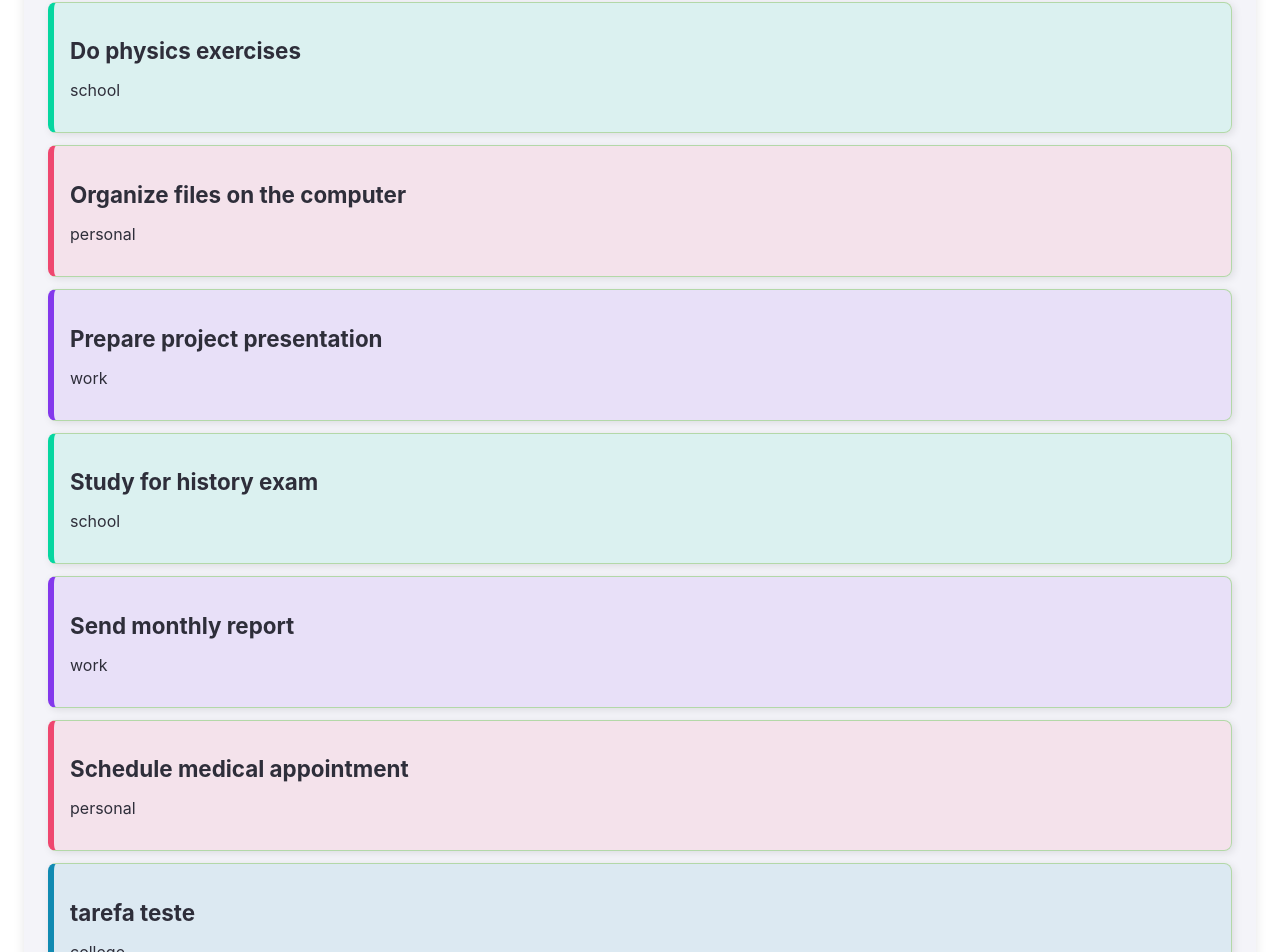
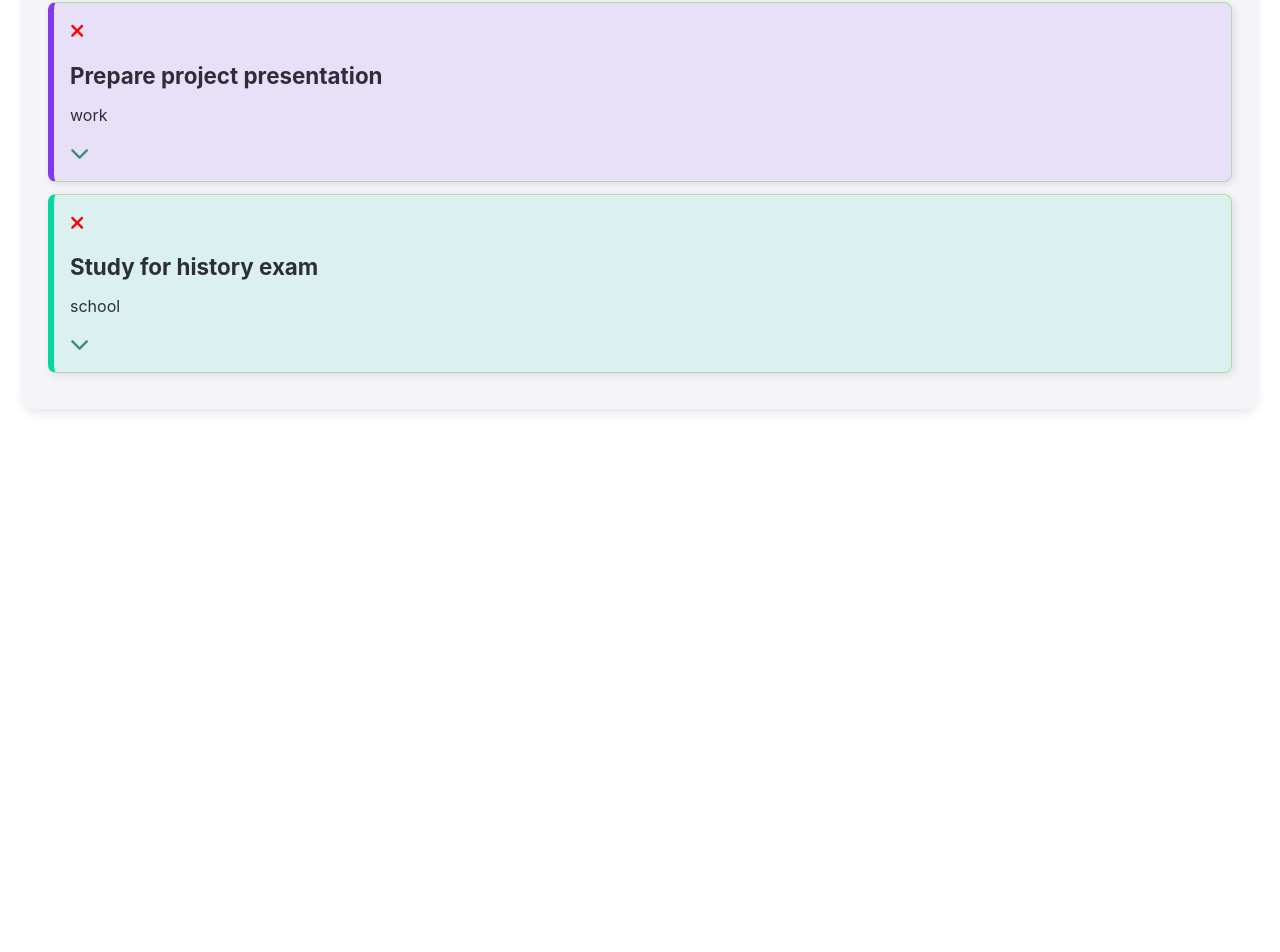
Before and after one commit to GuilhermeM2002/Angular-ToDoList, an Angular app in the folder toDoList/: page / in a window 1280 px wide. Shown: the part 900-1852 px from the top of the page. After the commit the page ends 1325 px from the top, so only its background shows below. Built offline with nearby package versions, Linux system fonts and the light colour scheme; data requests are answered from the project's data file.

Commit message:
add: delete and toggle task

```diff
--- a/toDoList/angular.json
+++ b/toDoList/angular.json
@@ -32,7 +32,8 @@
               }
             ],
             "styles": [
-              "src/styles/styles.scss"
+              "src/styles/styles.scss",
+              "node_modules/@fortawesome/fontawesome-free/css/all.min.css"
             ],
             "scripts": []
           },
--- a/toDoList/db.json
+++ b/toDoList/db.json
@@ -1,11 +1,5 @@
 {
   "tasks": [
-    {
-      "id": "da91",
-      "task": "Study C#",
-      "category": "college",
-      "completed": true
-    },
     {
       "id": "ab12",
       "task": "Review math notes",
@@ -16,7 +10,7 @@
       "id": "cd34",
       "task": "Buy stationery supplies",
       "category": "personal",
-      "completed": false
+      "completed": true
     },
     {
       "id": "ef56",
@@ -25,52 +19,16 @@
       "completed": true
     },
     {
-      "id": "gh78",
-      "task": "Do physics exercises",
-      "category": "school",
-      "completed": false
-    },
-    {
-      "id": "ij90",
-      "task": "Organize files on the computer",
-      "category": "personal",
-      "completed": true
-    },
-    {
       "id": "kl12",
       "task": "Prepare project presentation",
       "category": "work",
-      "completed": false
+      "completed": true
     },
     {
       "id": "mn34",
       "task": "Study for history exam",
       "category": "school",
       "completed": false
-    },
-    {
-      "id": "op56",
-      "task": "Send monthly report",
-      "category": "work",
-      "completed": true
-    },
-    {
-      "id": "qr78",
-      "task": "Schedule medical appointment",
-      "category": "personal",
-      "completed": false
-    },
-    {
-      "id": "774a",
-      "task": "tarefa teste",
-      "category": "college",
-      "completed": false
-    },
-    {
-      "id": "a701",
-      "task": "tarefa teste 2",
-      "category": "work",
-      "completed": false
     }
   ]
 }
--- a/toDoList/package.json
+++ b/toDoList/package.json
@@ -19,6 +19,7 @@
     "@angular/platform-browser": "^19.1.0",
     "@angular/platform-browser-dynamic": "^19.1.0",
     "@angular/router": "^19.1.0",
+    "@fortawesome/fontawesome-free": "^6.7.2",
     "rxjs": "~7.8.0",
     "tslib": "^2.3.0",
     "zone.js": "~0.15.0"
--- a/toDoList/src/app/components/group-tasks/group-tasks.component.html
+++ b/toDoList/src/app/components/group-tasks/group-tasks.component.html
@@ -5,6 +5,8 @@
     </div>
     <app-add-task (onAddTask)="addNewTask($event)"></app-add-task>
     @for (task of tasks; track $index) {
-        <app-item-task [task]= task></app-item-task>
+        <app-item-task [task]= task
+        (onDeleteTask)="deleteTask($event)"
+        (onToggleCompleted)="toggleCompleted($event)"></app-item-task>
     }
 </div>
--- a/toDoList/src/app/components/group-tasks/group-tasks.component.ts
+++ b/toDoList/src/app/components/group-tasks/group-tasks.component.ts
@@ -27,4 +27,15 @@ export class GroupTasksComponent implements OnInit {
       this.tasks.push(task);
     });
   }
+
+  deleteTask(task: Task){
+    this.taskService.deleteTask(task).subscribe(() =>
+      (this.tasks = this.tasks.filter((t) => t.id !== task.id)));
+  }
+
+
+  toggleCompleted(task: Task){
+    task.completed = !task.completed;
+    this.taskService.updateTask(task).subscribe();
+  }
 }
--- a/toDoList/src/app/components/item-task/item-task.component.html
+++ b/toDoList/src/app/components/item-task/item-task.component.html
@@ -1,4 +1,16 @@
 <div class="item-task" [ngClass]="task.category">
+    <div class="close-icon">
+        <span  (click)="onDelete(task)">
+            <i class="fas fa-times"></i>
+        </span>
+    </div>
+
     <h2>{{task.task}}</h2>
     <p>{{task.category}}</p>
+
+    <div class="toggle-icon">
+        <span  (click)="onToggle(task)">
+            <i class="fas" [ngClass]="{'fa-chevron-down': !isExpanded, 'fa-chevron-up': isExpanded}"></i>
+        </span>
+    </div>
 </div>
--- a/toDoList/src/app/components/item-task/item-task.component.scss
+++ b/toDoList/src/app/components/item-task/item-task.component.scss
@@ -25,7 +25,32 @@
       color: var(--text-color);
     }
 
-    // Cores por categoria
+    .close-icon {
+      cursor: pointer;
+      font-size: 1.2rem;
+      color: red;
+      transition: color 0.2s ease;
+    }
+
+    .toggle-icon {
+      cursor: pointer;
+      font-size: 1.2rem;
+      color: var(--primary-color);
+      transition: transform 0.2s ease;
+
+      &:hover {
+        color: var(--secondary-color);
+      }
+
+      &.isExpanded {
+        transform: rotate(180deg);
+      }
+    }
+
+    &.isExpanded {
+      transform: scale(1.02);
+    }
+
     &.school {
       border-left: 6px solid var(--school-category-color);
       background-color: rgba(6, 214, 160, 0.1);
--- a/toDoList/src/app/components/item-task/item-task.component.ts
+++ b/toDoList/src/app/components/item-task/item-task.component.ts
@@ -1,4 +1,4 @@
-import { Component, Input } from '@angular/core';
+import { Component, EventEmitter, Input, Output } from '@angular/core';
 import { Task } from '../../Task';
 import { CommonModule } from '@angular/common';
 
@@ -10,4 +10,15 @@ import { CommonModule } from '@angular/common';
 })
 export class ItemTaskComponent {
   @Input() task!: Task;
+  @Output() onDeleteTask = new EventEmitter<Task>();
+  @Output() onToggleCompleted = new EventEmitter<Task>();
+  isExpanded = false;
+
+  onDelete(task: Task){
+    this.onDeleteTask.emit(task)
+  }
+
+  onToggle(task: Task){
+    this.onToggleCompleted.emit(task)
+  }
 }
--- a/toDoList/src/app/services/task-service.service.ts
+++ b/toDoList/src/app/services/task-service.service.ts
@@ -18,4 +18,12 @@ export class TaskServiceService {
   getTasks(): Observable<Task[]>{
     return this.client.get<Task[]>(this.apiUrl);
   }
+
+  deleteTask(task: Task): Observable<Task>{
+    return this.client.delete<Task>(`${this.apiUrl}/${task.id}`);
+  }
+
+  updateTask(task: Task): Observable<Task>{
+    return this.client.put<Task>(`${this.apiUrl}/${task.id}`, task);
+  }
 }
```
Also changed, not shown: 1 other file (tests, documents, lock files or other folders).
